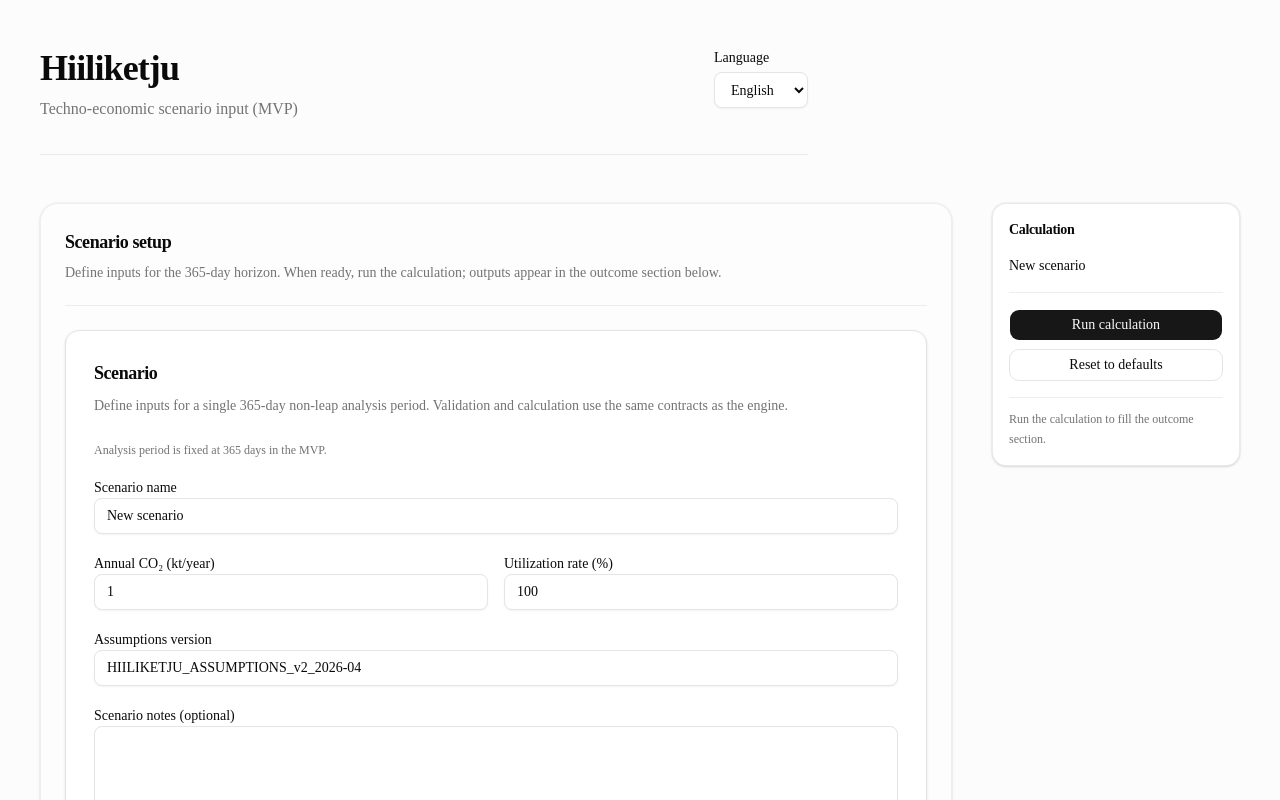
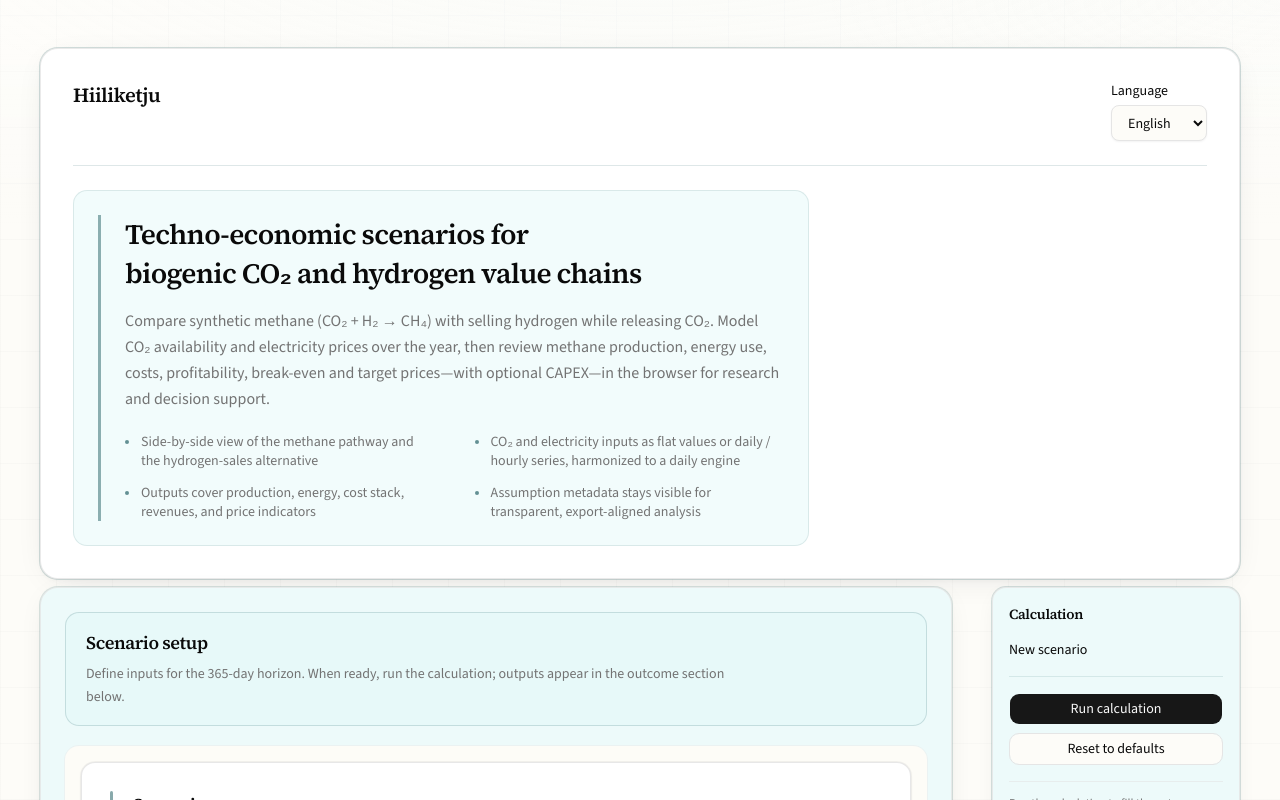
Before and after one commit to patubaxx/hiiliketju-lab, a Next.js app: page / in a window 1280 px wide. Shown: the top 800 px of the page. Built offline with nearby package versions, Linux system fonts and the light colour scheme.

Commit message:
WP11: visual polish & pdf export bugfixes

```diff
--- a/src/app/globals.css
+++ b/src/app/globals.css
@@ -7,9 +7,17 @@
 @theme inline {
   --color-background: var(--background);
   --color-foreground: var(--foreground);
-  --font-sans: var(--font-sans);
-  --font-mono: var(--font-geist-mono);
-  --font-heading: var(--font-sans);
+  --font-sans: var(--font-source-sans-3), ui-sans-serif, system-ui, sans-serif;
+  --font-mono: var(--font-geist-mono), ui-monospace, monospace;
+  --font-heading: var(--font-source-serif-4), ui-serif, Georgia, "Times New Roman", serif;
+  --color-consultancy: var(--consultancy);
+  --color-consultancy-muted: var(--consultancy-muted);
+  --color-consultancy-subtle: var(--consultancy-subtle);
+  /* Material hierarchy: canvas < shells < cards < inset (see :root values). */
+  --color-surface-hero: var(--surface-hero);
+  --color-surface-shell: var(--surface-shell);
+  --color-surface-inset: var(--surface-inset);
+  --color-surface-results: var(--surface-results);
   --color-sidebar-ring: var(--sidebar-ring);
   --color-sidebar-border: var(--sidebar-border);
   --color-sidebar-accent-foreground: var(--sidebar-accent-foreground);
@@ -49,7 +57,16 @@
 }
 
 :root {
-  --background: oklch(1 0 0);
+  /* Restrained Nordic mineral accent — structural framing; keep neutrals dominant. */
+  --consultancy: oklch(0.46 0.062 201);
+  --consultancy-muted: oklch(0.56 0.048 201);
+  --consultancy-subtle: oklch(0.965 0.022 198);
+  /* Layered surfaces (light): shell vs card must not collapse to the same white. */
+  --surface-hero: oklch(1 0 0);
+  --surface-shell: oklch(0.975 0.014 200);
+  --surface-inset: oklch(0.99 0.006 95);
+  --surface-results: oklch(0.978 0.018 198);
+  --background: oklch(0.991 0.005 98);
   --foreground: oklch(0.145 0 0);
   --card: oklch(1 0 0);
   --card-foreground: oklch(0.145 0 0);
@@ -85,7 +102,14 @@
 }
 
 .dark {
-  --background: oklch(0.145 0 0);
+  --consultancy: oklch(0.64 0.075 201);
+  --consultancy-muted: oklch(0.54 0.058 201);
+  --consultancy-subtle: oklch(0.24 0.035 205);
+  --surface-hero: oklch(0.21 0.018 205);
+  --surface-shell: oklch(0.185 0.022 205);
+  --surface-inset: oklch(0.165 0.02 205);
+  --surface-results: oklch(0.2 0.028 205);
+  --background: oklch(0.14 0.012 260);
   --foreground: oklch(0.985 0 0);
   --card: oklch(0.205 0 0);
   --card-foreground: oklch(0.985 0 0);
@@ -123,10 +147,61 @@
     @apply border-border outline-ring/50;
   }
   body {
-    @apply bg-background text-foreground;
+    @apply bg-transparent text-foreground;
+    font-size: 0.9375rem;
+    line-height: 1.55;
+    font-feature-settings: "kern" 1, "liga" 1;
   }
   html {
     @apply font-sans;
     scroll-padding-top: 1.5rem;
   }
+  h1,
+  h2,
+  h3 {
+    font-family: var(--font-heading);
+    font-feature-settings: "kern" 1, "liga" 1;
+    text-wrap: balance;
+  }
 }
+
+/**
+ * Page depth: very soft cool wash + faint grid; content stays primary.
+ */
+/* Canvas stays subordinate: lighter wash + fainter grid so shells read first. */
+.app-page-surface {
+  background-color: var(--background);
+  background-image:
+    radial-gradient(ellipse 120% 65% at 50% -12%, oklch(0.95 0.02 198 / 0.14), transparent 50%),
+    radial-gradient(ellipse 85% 45% at 100% 0%, oklch(0.97 0.012 205 / 0.1), transparent 42%),
+    linear-gradient(180deg, oklch(1 0 0 / 0.35) 0%, transparent 28%),
+    repeating-linear-gradient(
+      90deg,
+      oklch(0.25 0.02 250 / 0.018) 0 1px,
+      transparent 1px 56px
+    ),
+    repeating-linear-gradient(
+      0deg,
+      oklch(0.25 0.02 250 / 0.018) 0 1px,
+      transparent 1px 56px
+    );
+  background-size: 100% 100%, 100% 100%, 100% 100%, 56px 56px, 56px 56px;
+  background-attachment: fixed;
+}
+
+.dark .app-page-surface {
+  background-image:
+    radial-gradient(ellipse 120% 65% at 50% -12%, oklch(0.26 0.03 205 / 0.22), transparent 50%),
+    radial-gradient(ellipse 85% 45% at 100% 0%, oklch(0.22 0.025 200 / 0.18), transparent 42%),
+    linear-gradient(180deg, oklch(0.16 0.015 250 / 0.25) 0%, transparent 35%),
+    repeating-linear-gradient(
+      90deg,
+      oklch(1 0 0 / 0.022) 0 1px,
+      transparent 1px 56px
+    ),
+    repeating-linear-gradient(
+      0deg,
+      oklch(1 0 0 / 0.022) 0 1px,
+      transparent 1px 56px
+    );
+}
--- a/src/app/layout.tsx
+++ b/src/app/layout.tsx
@@ -1,20 +1,29 @@
 import type { Metadata } from "next";
-import { Geist, Geist_Mono } from "next/font/google";
+import { Geist_Mono, Source_Sans_3, Source_Serif_4 } from "next/font/google";
 import "./globals.css";
 
-const geistSans = Geist({
-  variable: "--font-geist-sans",
+const sourceSans = Source_Sans_3({
+  variable: "--font-source-sans-3",
   subsets: ["latin"],
+  display: "swap",
+});
+
+const sourceSerif = Source_Serif_4({
+  variable: "--font-source-serif-4",
+  subsets: ["latin"],
+  display: "swap",
 });
 
 const geistMono = Geist_Mono({
   variable: "--font-geist-mono",
   subsets: ["latin"],
+  display: "swap",
 });
 
 export const metadata: Metadata = {
   title: "Hiiliketju",
-  description: "Techno-economic scenario analysis — input UI (MVP)",
+  description:
+    "Techno-economic scenario calculator: compare CO₂ + H₂ → CH₄ with hydrogen sales, with time-varying electricity and CO₂ inputs.",
 };
 
 export default function RootLayout({
@@ -25,9 +34,9 @@ export default function RootLayout({
   return (
     <html
       lang="en"
-      className={`${geistSans.variable} ${geistMono.variable} h-full scroll-smooth antialiased`}
+      className={`${sourceSans.variable} ${sourceSerif.variable} ${geistMono.variable} h-full scroll-smooth antialiased`}
     >
-      <body className="flex min-h-full flex-col bg-muted/25 text-foreground">
+      <body className="app-page-surface flex min-h-full flex-col text-foreground">
         <main className="min-h-0 flex-1">{children}</main>
       </body>
     </html>
--- a/src/features/scenario/input-ui/form-primitives.tsx
+++ b/src/features/scenario/input-ui/form-primitives.tsx
@@ -13,12 +13,14 @@ export function ShellSetupRegion({
   children: React.ReactNode;
 }) {
   return (
-    <div className="rounded-2xl border border-border/60 bg-card/40 p-4 shadow-sm ring-1 ring-border/30 sm:p-6">
-      <header className="mb-6 border-b border-border/70 pb-5">
+    <div className="rounded-2xl border border-border/75 bg-surface-shell p-4 shadow-[0_4px_32px_-12px_rgba(15,23,42,0.12),0_2px_6px_-2px_rgba(15,23,42,0.05)] ring-1 ring-consultancy/16 sm:p-6">
+      <header className="mb-5 rounded-xl border border-consultancy/18 bg-consultancy-subtle/60 px-4 py-4 sm:px-5 sm:py-4">
         <h2 className="text-lg font-semibold tracking-tight text-foreground">{title}</h2>
         <p className="mt-1.5 max-w-2xl text-sm leading-relaxed text-muted-foreground">{lead}</p>
       </header>
-      <div className="space-y-8">{children}</div>
+      <div className="space-y-6 rounded-xl bg-surface-inset p-3 ring-1 ring-border/40 sm:space-y-7 sm:p-4 dark:ring-border/30">
+        {children}
+      </div>
     </div>
   );
 }
@@ -28,24 +30,37 @@ export function Section({
   description,
   children,
   className,
+  headingAccent = true,
 }: {
   title: string;
   description?: string;
   children: React.ReactNode;
   className?: string;
+  /** Vertical accent bar beside the heading (setup sections); omit for outcome / plain blocks. */
+  headingAccent?: boolean;
 }) {
   return (
     <section
       className={cn(
-        "rounded-xl border border-border bg-card px-7 py-7 text-card-foreground shadow-sm",
+        "rounded-xl border border-border/90 bg-card px-6 py-6 text-card-foreground shadow-[0_1px_3px_rgba(15,23,42,0.06)] ring-1 ring-black/[0.04] sm:px-7 sm:py-7 dark:ring-white/[0.06]",
         className,
       )}
     >
-      <header className="mb-6 space-y-2">
-        <h2 className="text-lg font-semibold tracking-tight text-foreground">{title}</h2>
-        {description ? (
-          <p className="max-w-3xl text-sm leading-relaxed text-muted-foreground">{description}</p>
+      <header
+        className={cn("mb-6 flex gap-4 sm:gap-5", !headingAccent && "gap-0")}
+      >
+        {headingAccent ? (
+          <span
+            className="hidden w-[3px] shrink-0 self-stretch rounded-full bg-consultancy/55 sm:block"
+            aria-hidden
+          />
         ) : null}
+        <div className="min-w-0 flex-1 space-y-2">
+          <h2 className="text-lg font-semibold tracking-tight text-foreground">{title}</h2>
+          {description ? (
+            <p className="max-w-3xl text-sm leading-relaxed text-muted-foreground">{description}</p>
+          ) : null}
+        </div>
       </header>
       <div className="space-y-5">{children}</div>
     </section>
--- a/src/features/scenario/input-ui/scenario-input-app.tsx
+++ b/src/features/scenario/input-ui/scenario-input-app.tsx
@@ -198,12 +198,10 @@ export function ScenarioInputApp() {
   return (
     <>
       <div className="mx-auto w-full max-w-[min(94rem,100%)] space-y-10 px-4 py-12 pb-28 sm:px-6 md:pb-14 xl:space-y-12 xl:px-10 xl:pb-16">
-      <header className="max-w-3xl space-y-4 border-b border-border/80 pb-8">
+      <header className="mb-2">
+        <div className="rounded-2xl border border-border/80 bg-surface-hero p-6 shadow-[0_6px_36px_-14px_rgba(15,23,42,0.14),0_2px_6px_-2px_rgba(15,23,42,0.06)] ring-1 ring-consultancy/20 sm:p-8">
           <div className="flex flex-wrap items-start justify-between gap-6">
-          <div className="space-y-2">
-            <h1 className="text-3xl font-semibold tracking-tight text-foreground sm:text-4xl">{t("app.title")}</h1>
-            <p className="max-w-xl text-base leading-relaxed text-muted-foreground">{t("app.tagline")}</p>
-          </div>
+            <p className="font-heading text-xl font-semibold tracking-tight text-foreground">{t("app.title")}</p>
             <div className="flex flex-col gap-1">
               <FieldLabel htmlFor="locale-select">{t("locale.label")}</FieldLabel>
               <select
@@ -216,6 +214,36 @@ export function ScenarioInputApp() {
                 <option value="fi">{t("locale.fi")}</option>
                 <option value="sv">{t("locale.sv")}</option>
               </select>
+            </div>
+          </div>
+
+          <div className="mt-6 border-t border-consultancy/15 pt-6">
+            <div className="rounded-xl border border-consultancy/12 bg-consultancy-subtle/45 px-5 py-5 sm:max-w-[46rem] sm:px-6 sm:py-6">
+              <div className="border-l-[3px] border-l-consultancy/50 pl-5 sm:pl-6">
+                <h1 className="font-heading text-2xl font-semibold tracking-tight text-foreground sm:text-[1.75rem] sm:leading-snug">
+                  {t("app.hero.headline")}
+                </h1>
+                <p className="mt-4 text-base leading-relaxed text-muted-foreground">{t("app.hero.lead")}</p>
+                <ul className="mt-5 grid gap-3 text-sm leading-snug text-muted-foreground sm:grid-cols-2 sm:gap-x-10 sm:gap-y-3">
+                  <li className="flex gap-3">
+                    <span className="mt-2 h-1 w-1 shrink-0 rounded-full bg-consultancy/70" aria-hidden />
+                    <span>{t("app.hero.bullet1")}</span>
+                  </li>
+                  <li className="flex gap-3">
+                    <span className="mt-2 h-1 w-1 shrink-0 rounded-full bg-consultancy/70" aria-hidden />
+                    <span>{t("app.hero.bullet2")}</span>
+                  </li>
+                  <li className="flex gap-3">
+                    <span className="mt-2 h-1 w-1 shrink-0 rounded-full bg-consultancy/70" aria-hidden />
+                    <span>{t("app.hero.bullet3")}</span>
+                  </li>
+                  <li className="flex gap-3">
+                    <span className="mt-2 h-1 w-1 shrink-0 rounded-full bg-consultancy/70" aria-hidden />
+                    <span>{t("app.hero.bullet4")}</span>
+                  </li>
+                </ul>
+              </div>
+            </div>
           </div>
         </div>
       </header>
@@ -710,7 +738,7 @@ export function ScenarioInputApp() {
       <Section
         title={t("sections.advanced")}
         description={t("sections.advancedIntro")}
-        className="border-dashed bg-muted/20"
+        className="border-dashed border-border/70 bg-muted/30 shadow-none ring-1 ring-border/50 dark:bg-muted/20"
       >
         <div className="rounded-lg border border-amber-500/30 bg-amber-500/5 px-3 py-2 text-sm">
           <p className="font-medium text-amber-900 dark:text-amber-100">{t("advanced.inactiveFactorsTitle")}</p>
@@ -725,7 +753,7 @@ export function ScenarioInputApp() {
             return (
               <div
                 key={key}
-                className="rounded-lg border border-border/80 bg-background/60 p-4 space-y-3"
+                className="space-y-3 rounded-lg border border-border/75 bg-surface-inset p-4 shadow-[inset_0_1px_0_rgba(255,255,255,0.45)] ring-1 ring-black/[0.03] dark:shadow-none dark:ring-white/[0.04]"
               >
                 <div className="flex flex-wrap items-center gap-2">
                   <input
@@ -871,7 +899,7 @@ export function ScenarioInputApp() {
           className="mt-8 hidden xl:mt-0 xl:block"
           aria-labelledby="scenario-shell-actions-heading"
         >
-          <div className="sticky top-6 z-20 max-h-[calc(100vh-1.5rem)] space-y-4 overflow-y-auto rounded-xl border border-border/80 bg-card p-4 shadow-sm ring-1 ring-foreground/[0.03]">
+          <div className="sticky top-6 z-20 max-h-[calc(100vh-1.5rem)] space-y-4 overflow-y-auto rounded-xl border border-border/80 bg-surface-shell p-4 shadow-[0_4px_24px_-10px_rgba(15,23,42,0.12)] ring-1 ring-consultancy/18">
             <h2
               id="scenario-shell-actions-heading"
               className="text-sm font-semibold tracking-tight text-foreground"
@@ -881,7 +909,7 @@ export function ScenarioInputApp() {
             <p className="truncate text-sm font-medium text-foreground" title={form.scenarioName}>
               {form.scenarioName}
             </p>
-            <div className="flex flex-col gap-2 border-t border-border/70 pt-4">
+            <div className="flex flex-col gap-2 border-t border-consultancy/12 pt-4">
               <Button type="button" className="w-full" onClick={onRun}>
                 {t("scenarioForm.runCalculation")}
               </Button>
@@ -889,7 +917,7 @@ export function ScenarioInputApp() {
                 {t("scenarioForm.reset")}
               </Button>
             </div>
-            <p className="border-t border-border/70 pt-3 text-xs leading-relaxed text-muted-foreground">
+            <p className="border-t border-border/60 pt-3 text-xs leading-relaxed text-muted-foreground">
               {result ? t("app.shell.resultsReady") : t("app.shell.resultsPending")}
             </p>
           </div>
@@ -897,15 +925,18 @@ export function ScenarioInputApp() {
       </div>
 
       <div
-        className="scroll-mt-8 border-t border-border/80 pt-10 xl:scroll-mt-10 xl:pt-14"
+        className="scroll-mt-8 pt-10 xl:scroll-mt-10 xl:pt-14"
         id="scenario-outcome"
       >
-        <p className="mb-6 text-xs font-medium tracking-wide text-muted-foreground">
+        <div className="rounded-2xl border border-consultancy/25 bg-surface-results p-4 shadow-[0_8px_40px_-14px_rgba(15,23,42,0.16),0_2px_8px_-2px_rgba(15,23,42,0.06)] ring-1 ring-consultancy/12 sm:p-5 xl:p-6 dark:border-consultancy/30 dark:ring-consultancy/18">
+          <p className="mb-5 flex items-center gap-3 text-xs font-medium tracking-wide text-muted-foreground">
+            <span className="h-px w-8 shrink-0 bg-consultancy/50" aria-hidden />
             {t("app.shell.outcomeLabel")}
           </p>
           <Section
             title={t("sections.results")}
-          className="border-border/90 bg-muted/20 shadow-none ring-1 ring-border/60"
+            headingAccent={false}
+            className="border-border/85 bg-card shadow-[0_2px_8px_-2px_rgba(15,23,42,0.08)] ring-1 ring-consultancy/10 dark:ring-consultancy/15"
           >
             {!result ? (
               <p className="text-sm leading-relaxed text-muted-foreground">{t("results.empty")}</p>
@@ -913,6 +944,7 @@ export function ScenarioInputApp() {
               <ResultsPanel result={result} locale={locale} t={t} />
             )}
           </Section>
+        </div>
       </div>
       </div>
 
--- a/src/i18n/messages/en.ts
+++ b/src/i18n/messages/en.ts
@@ -4,6 +4,15 @@ export const en = {
   app: {
     title: "Hiiliketju",
     tagline: "Techno-economic scenario input (MVP)",
+    hero: {
+      headline: "Techno-economic scenarios for biogenic CO₂ and hydrogen value chains",
+      lead:
+        "Compare synthetic methane (CO₂ + H₂ → CH₄) with selling hydrogen while releasing CO₂. Model CO₂ availability and electricity prices over the year, then review methane production, energy use, costs, profitability, break-even and target prices—with optional CAPEX—in the browser for research and decision support.",
+      bullet1: "Side-by-side view of the methane pathway and the hydrogen-sales alternative",
+      bullet2: "CO₂ and electricity inputs as flat values or daily / hourly series, harmonized to a daily engine",
+      bullet3: "Outputs cover production, energy, cost stack, revenues, and price indicators",
+      bullet4: "Assumption metadata stays visible for transparent, export-aligned analysis",
+    },
     shell: {
       setupTitle: "Scenario setup",
       setupLead:
--- a/src/i18n/messages/fi.ts
+++ b/src/i18n/messages/fi.ts
@@ -4,6 +4,15 @@ export const fi = {
   app: {
     title: "Hiiliketju",
     tagline: "Teknis-taloudellinen skenaario­syöte (MVP)",
+    hero: {
+      headline: "Teknis-taloudelliset skenaariot biologisen CO₂:n ja vedyn arvoketjuille",
+      lead:
+        "Vertaa synteettistä metaania (CO₂ + H₂ → CH₄) vedyn myyntiin ja CO₂:n vapautumiseen. Mallinna CO₂:n saatavuutta ja sähkön hintaa vuoden yli, ja tarkastele metaanintuotantoa, energiankäyttöä, kustannuksia, kannattavuutta, kriittisiä ja tavoitehintoja—valinnaisella CAPEXilla—selaimessa tutkimusta ja päätöksentekoa varten.",
+      bullet1: "Rinnakkainen näkymä metaanireitille ja vedynmyyntivaihtoehdolle",
+      bullet2: "CO₂- ja sähkösyötteet tasaisina tai päivä- / tuntisarjoina, yhtenäistettynä päivätason moottoriin",
+      bullet3: "Tulokset kattavat tuotannon, energian, kustannusrakenteen, tulot ja hintaindikaattorit",
+      bullet4: "Oletusten metatiedot pysyvät näkyvissä läpinäkyvää, vientiin soveltuvaa analyysiä varten",
+    },
     shell: {
       setupTitle: "Skenaarion määritys",
       setupLead:
--- a/src/i18n/messages/sv.ts
+++ b/src/i18n/messages/sv.ts
@@ -4,6 +4,15 @@ export const sv = {
   app: {
     title: "Hiiliketju",
     tagline: "Teknik-ekonomisk scenariosinmatning (MVP)",
+    hero: {
+      headline: "Teknik-ekonomiska scenarier för biogent CO₂ och väte i värdekedjor",
+      lead:
+        "Jämför syntetisk metan (CO₂ + H₂ → CH₄) med försäljning av väte med frigjort CO₂. Modellera CO₂-tillgång och elpris över året och följ metanproduktion, energianvändning, kostnader, lönsamhet, break-even och målpriser—valfritt med CAPEX—i webbläsaren för forskning och beslutsstöd.",
+      bullet1: "Samlad vy av metanvägen och alternativet med väteförsäljning",
+      bullet2: "CO₂- och elindata som konstanta värden eller dag- / timserier, harmoniserade till en daglig motor",
+      bullet3: "Resultat omfattar produktion, energi, kostnadsstack, intäkter och prisindikatorer",
+      bullet4: "Antagandemetadata förblir synligt för transparent, exportanpassad analys",
+    },
     shell: {
       setupTitle: "Scenarioinställning",
       setupLead:
```
Also changed, not shown: next.config.ts (+7 -3 lines), src/features/scenario/results-ui/results-panel.tsx (+6 -6 lines), 1 other file (tests, documents, lock files or other folders). Lines whose indentation alone changed are shown as unchanged.
